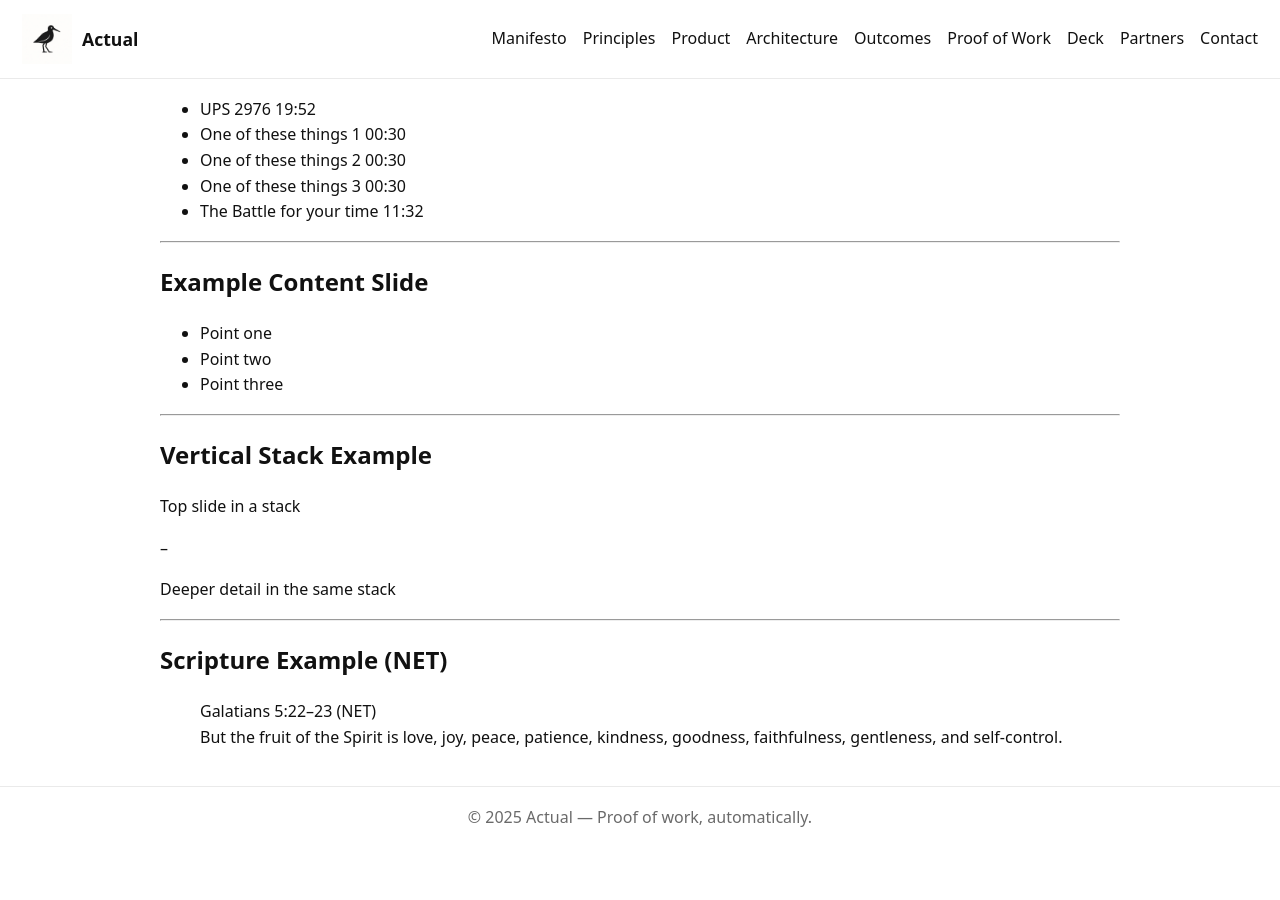
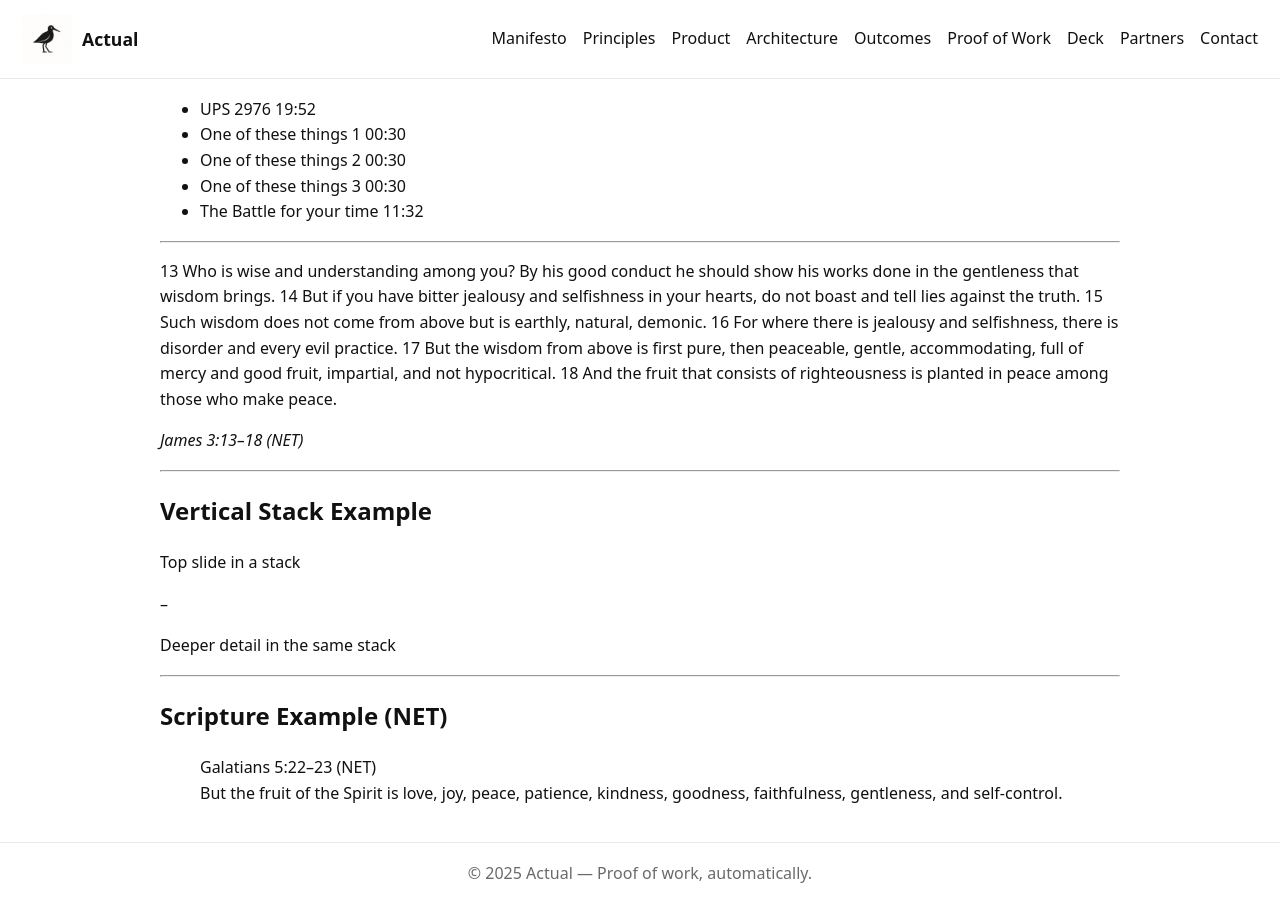
Before and after one commit to greg-e/limosa.work, a Jekyll site: the page built from docs/slides.md, in a window 1280 px wide and 900 px high, scrolled down 534 px. Built offline with Jekyll 4.4.1, drawn with Linux system fonts in a browser that asks for light colours; our own code applies the rules of GitHub Pages for plain Markdown files; before the commit the page ends 1383 px from its top, so only the background shows below that.

Commit message:
Update slides.md

```diff
--- a/docs/slides.md
+++ b/docs/slides.md
@@ -25,11 +25,15 @@
 
 ---
 
-## Example Content Slide
 
-- Point one
-- Point two
-- Point three
+13 Who is wise and understanding among you? By his good conduct he should show his works done in the gentleness that wisdom brings.
+14 But if you have bitter jealousy and selfishness in your hearts, do not boast and tell lies against the truth.
+15 Such wisdom does not come from above but is earthly, natural, demonic.
+16 For where there is jealousy and selfishness, there is disorder and every evil practice.
+17 But the wisdom from above is first pure, then peaceable, gentle, accommodating, full of mercy and good fruit, impartial, and not hypocritical.
+18 And the fruit that consists of righteousness is planted in peace among those who make peace.
+
+*James 3:13–18 (NET)*
 
 ---
 
```
